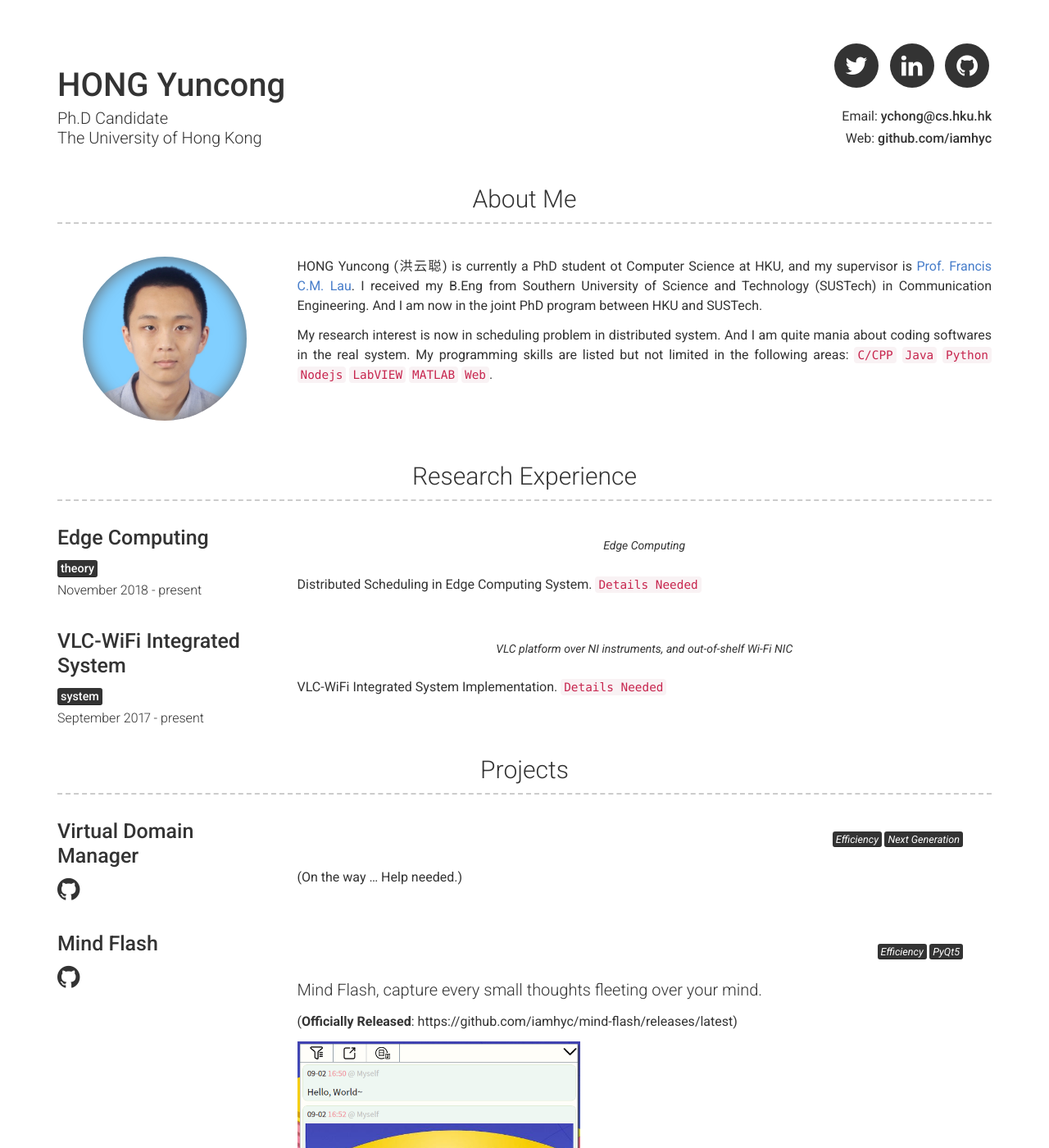
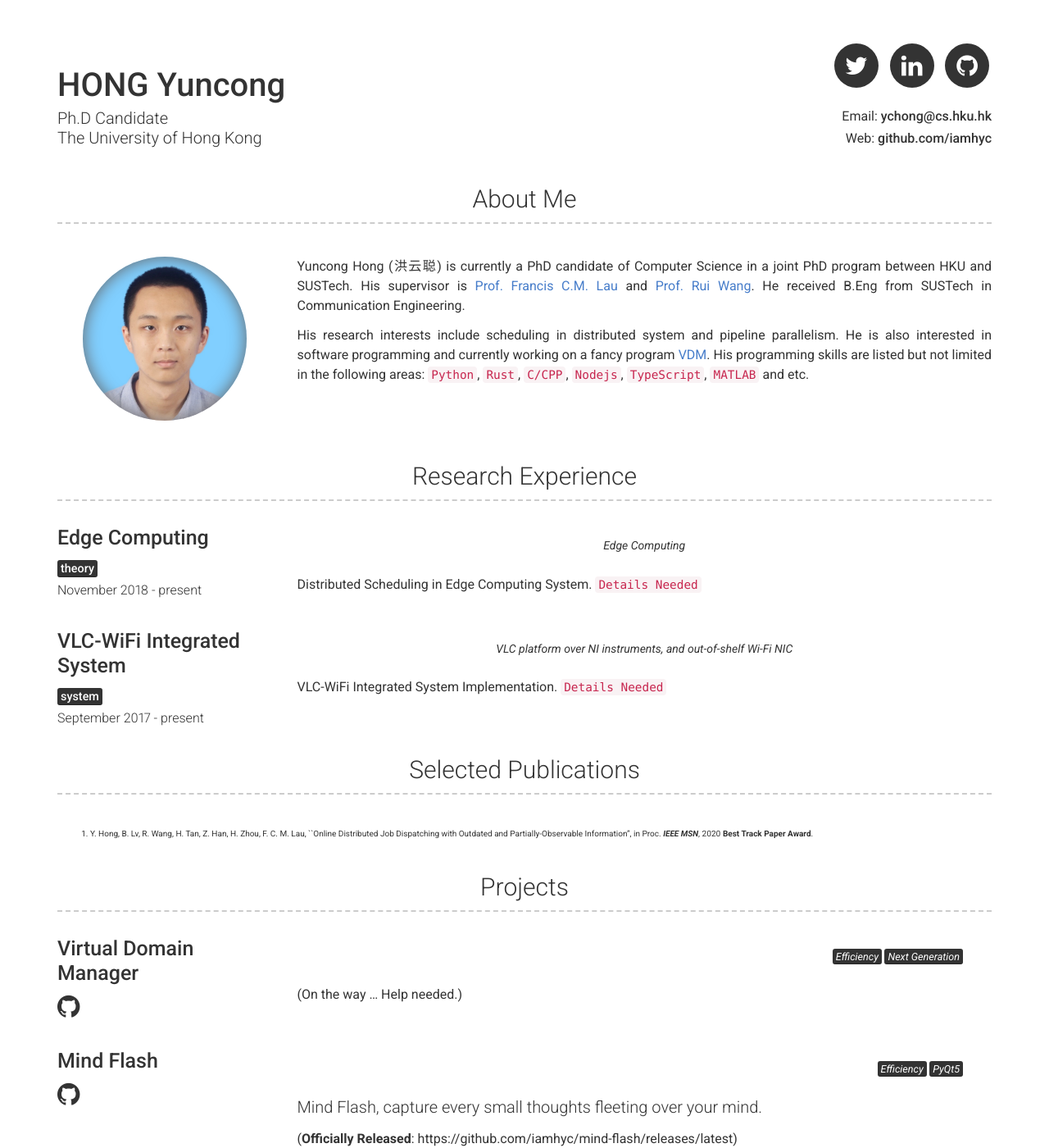
Before and after one commit to iamhyc/resume, a Jekyll site: the page built from index.md, in a window 1280 px wide and 1400 px high. Shown: the whole window at 82% size. Built offline with Jekyll 4.4.1, drawn with Linux system fonts in a browser that asks for light colours; comment, search, counter and statistics services are not loaded.

Commit message:
update about-me
and selected publications

```diff
--- a/_config.yml
+++ b/_config.yml
@@ -27,11 +27,10 @@ linkedin_username: yuncong-hong-46a3aa172
 about_title: About Me
 about_profile_image: images/BZ1808231652543091.jpg
 about_content: | # this will include new lines to allow paragraphs
-  HONG Yuncong (洪云聪) is currently a PhD student ot Computer Science at HKU, and my supervisor is [Prof. Francis C.M. Lau](http://www.cs.hku.hk/~fcmlau). I received my B.Eng from Southern University of Science and Technology (SUSTech) in Communication Engineering. And I am now in the joint PhD program between HKU and SUSTech.
+  Yuncong Hong (洪云聪) is currently a PhD candidate of Computer Science in a joint PhD program between HKU and SUSTech. His supervisor is [Prof. Francis C.M. Lau](http://www.cs.hku.hk/~fcmlau) and [Prof. Rui Wang](https://eee.sustech.edu.cn/p/wangrui/). He received B.Eng from SUSTech in Communication Engineering.
 
-  My research interest is now in scheduling problem in distributed system. And I am quite mania about coding softwares in the real system.
-  My programming skills are listed but not limited in the following areas:
-  `C/CPP` `Java` `Python` `Nodejs` `LabVIEW` `MATLAB` `Web`.
+  His research interests include scheduling in distributed system and pipeline parallelism. He is also interested in software programming and currently working on a fancy program [VDM](https://github.com/VDM-Maintainer-Group/virtual-domain-manager).
+  His programming skills are listed but not limited in the following areas: `Python`, `Rust`, `C/CPP`, `Nodejs`, `TypeScript`, `MATLAB` and etc.
 
 # Experience Section
 experience_title: Research Experience #(Use this to override about experience section title)
@@ -39,6 +38,7 @@ experience_title: Research Experience #(Use this to override about experience se
 # Publication Section
 publication_title: Selected Publications #(Use this to override about more section title)
 publication_content: | # Markdownify area
+  1. Y. Hong, B. Lv, R. Wang, H. Tan, Z. Han, H. Zhou, F. C. M. Lau, ``Online Distributed Job Dispatching with Outdated and Partially-Observable Information'', in Proc. ***IEEE MSN***, 2020 **Best Track Paper Award**.
 
 # Projects Section
 projects_title: Projects #(Use this to override about projects section title)
```
